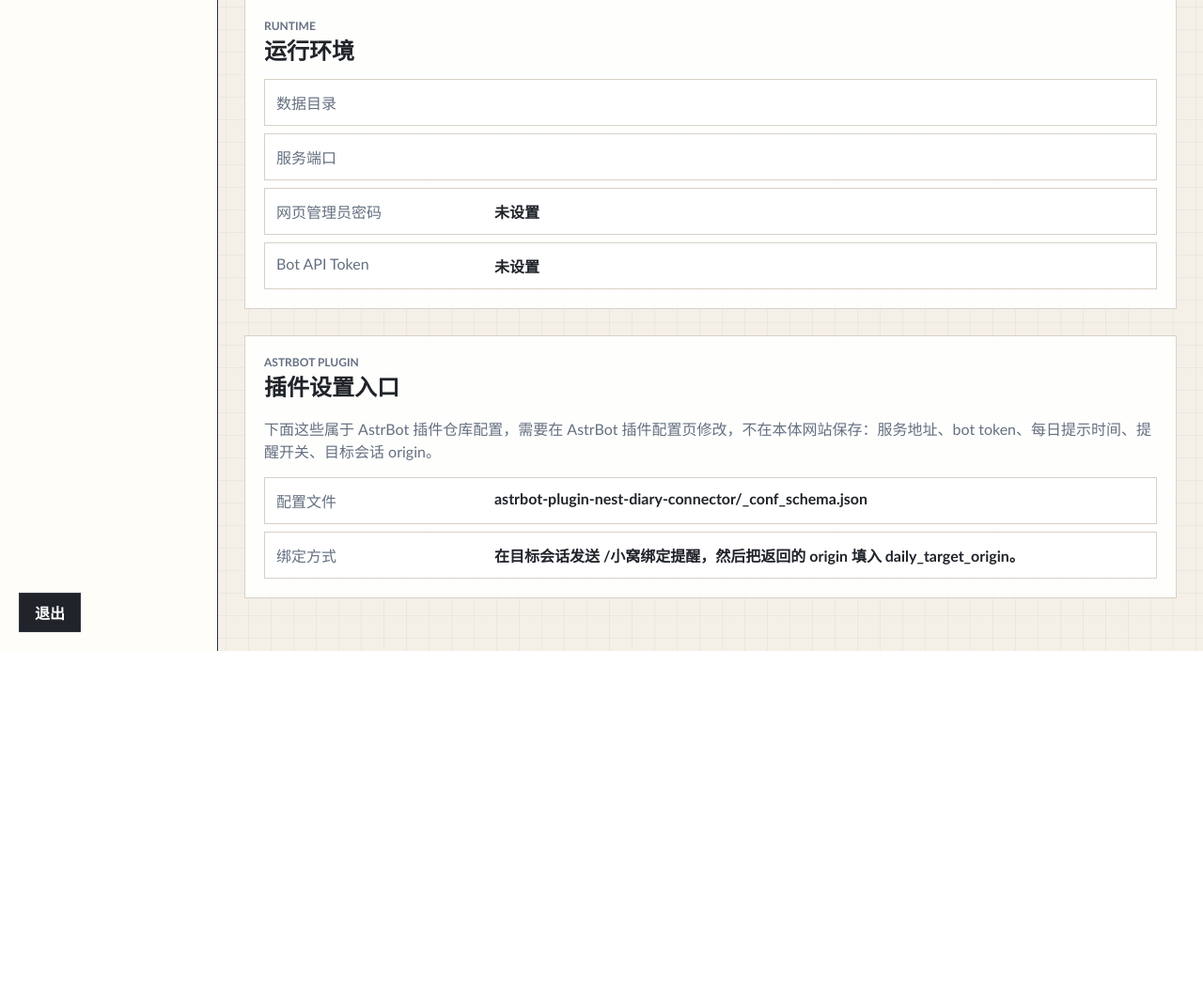
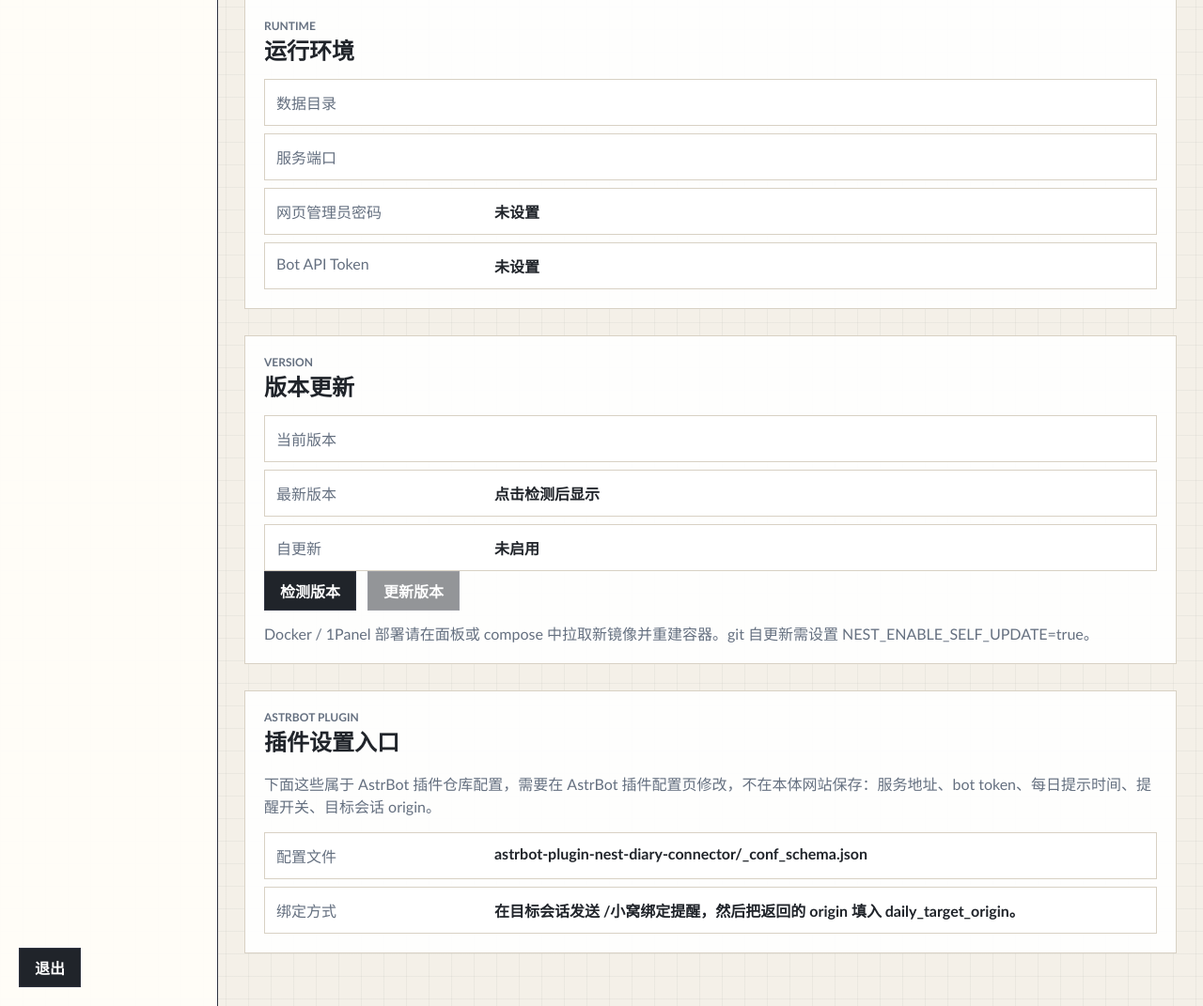
Before and after one commit to zzz27578/nest-diary-service, a FastAPI app: template app/web/templates/settings.html in a window 1280 px wide. Shown: the part 1168-2239 px from the top of the page at 94% size. Before the commit the page ends 1861 px from the top, so only its background shows below. Run offline with FastAPI, Linux system fonts and the light colour scheme; the template is opened without the code that fills it, so the values that code supplies are empty; parts of the project's set-up code (start-up, migrations or seed data) failed here and were passed over.

Commit message:
feat: add version check and update controls

```diff
--- a/app/config.py
+++ b/app/config.py
@@ -12,6 +12,7 @@ class Settings:
     bot_api_token: str
     host: str
     port: int
+    enable_self_update: bool
 
 
 def load_settings() -> Settings:
@@ -21,4 +22,5 @@ def load_settings() -> Settings:
         bot_api_token=os.getenv("NEST_BOT_API_TOKEN", ""),
         host=os.getenv("NEST_HOST", "0.0.0.0"),
         port=int(os.getenv("NEST_PORT", "28080")),
+        enable_self_update=os.getenv("NEST_ENABLE_SELF_UPDATE", "false").lower() in {"1", "true", "yes", "on"},
     )
--- a/app/main.py
+++ b/app/main.py
@@ -14,16 +14,23 @@ from .media.media_service import MediaService
 from .models import DiaryEntry, PersonImpression
 from .paths import NestPaths
 from .settings_service import SecuritySettingsStore, ServiceSettingsStore
+from .version_service import VersionService
 from .web.routes import create_web_router, mount_static
 from .web_auth import WebSessionAuth
 
+APP_VERSION = "0.2.1"
 settings = load_settings()
-app = FastAPI(title="Nest Diary Service", version="0.2.0")
+app = FastAPI(title="Nest Diary Service", version=APP_VERSION)
 paths = NestPaths(settings.data_dir)
 diary_service = DiaryService(paths)
 media_service = MediaService(paths)
 impression_service = ImpressionService(paths)
 service_settings = ServiceSettingsStore(paths)
+version_service = VersionService(
+    current_version=APP_VERSION,
+    repo_root=Path(__file__).resolve().parents[1],
+    enable_self_update=settings.enable_self_update,
+)
 security_settings = SecuritySettingsStore(
     paths,
     default_admin_password=settings.admin_password or "12345678",
@@ -45,6 +52,7 @@ app.include_router(
         service_settings,
         security_settings,
         web_auth,
+        version_service,
         settings,
     )
 )
@@ -74,6 +82,7 @@ async def status(_auth: None = Depends(require_bot_token)):
     return {
         "status": "ok",
         "service": "nest-diary",
+        "version": APP_VERSION,
         "data_dir": str(settings.data_dir),
     }
 
--- a/app/web/static/app.css
+++ b/app/web/static/app.css
@@ -84,6 +84,12 @@ button,
   color: #fff;
   cursor: pointer;
   font-weight: 800;
+}
+
+button:disabled {
+  opacity: 0.48;
+  cursor: not-allowed;
+  transform: none;
 }
 
 button:hover,
@@ -539,6 +545,10 @@ label {
   flex-wrap: wrap;
 }
 
+.version-actions form {
+  margin: 0;
+}
+
 .prompt-card {
   padding: 14px;
   border: 1px solid var(--line-strong);
--- a/app/web/templates/settings.html
+++ b/app/web/templates/settings.html
@@ -111,6 +111,34 @@
       <section class="section">
         <div class="section-title">
           <div>
+            <p class="eyebrow">Version</p>
+            <h2>版本更新</h2>
+          </div>
+        </div>
+        {% if version_message %}
+        <div class="notice success">{{ version_message }}</div>
+        {% endif %}
+        <div class="settings-table">
+          <div><span>当前版本</span><strong>{{ version_current or (version_service.current_version if version_service else '') }}</strong></div>
+          <div><span>最新版本</span><strong>{{ version_latest or '点击检测后显示' }}</strong></div>
+          <div><span>自更新</span><strong>{{ '已启用' if version_service and version_service.enable_self_update else '未启用' }}</strong></div>
+        </div>
+        <div class="form-actions version-actions">
+          <form method="post" action="/settings/version/check">
+            <button type="submit">检测版本</button>
+          </form>
+          <form method="post" action="/settings/version/update">
+            <button type="submit" {{ '' if version_service and version_service.enable_self_update else 'disabled' }}>更新版本</button>
+          </form>
+          {% if not version_service or not version_service.enable_self_update %}
+          <span class="muted">Docker / 1Panel 部署请在面板或 compose 中拉取新镜像并重建容器。git 自更新需设置 NEST_ENABLE_SELF_UPDATE=true。</span>
+          {% endif %}
+        </div>
+      </section>
+
+      <section class="section">
+        <div class="section-title">
+          <div>
             <p class="eyebrow">AstrBot Plugin</p>
             <h2>插件设置入口</h2>
           </div>
--- a/deploy/1panel/nest-diary/0.1.0/docker-compose.yml
+++ b/deploy/1panel/nest-diary/0.1.0/docker-compose.yml
@@ -1,6 +1,6 @@
 services:
   nest-diary:
-    image: ghcr.io/zzz27578/nest-diary-service:0.2.0
+    image: ghcr.io/zzz27578/nest-diary-service:0.2.1
     container_name: ${CONTAINER_NAME}
     restart: always
     ports:
--- a/pyproject.toml
+++ b/pyproject.toml
@@ -1,6 +1,6 @@
 [project]
 name = "nest-diary-service"
-version = "0.2.0"
+version = "0.2.1"
 requires-python = ">=3.10"
 dependencies = [
   "fastapi>=0.110",
```
Also changed, not shown: app/version_service.py (added, +79 -0 lines), app/web/routes.py (+51 -1 lines), tests/test_version_service.py (added, +16 -0 lines), README.md, 1 other file.
